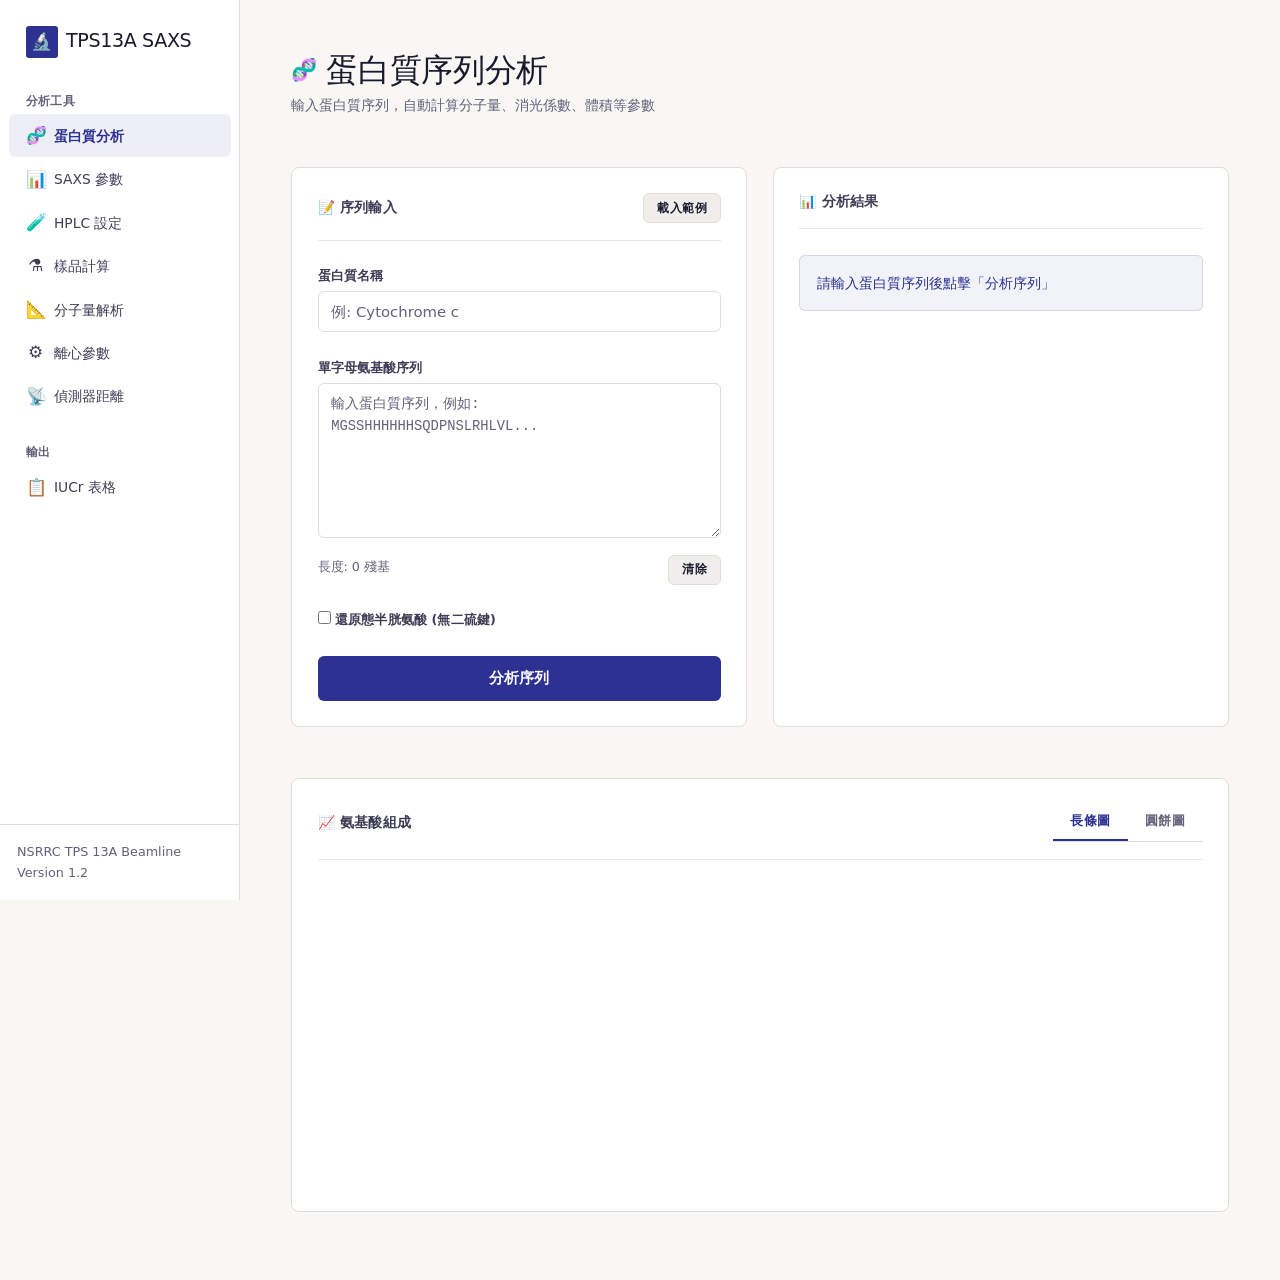
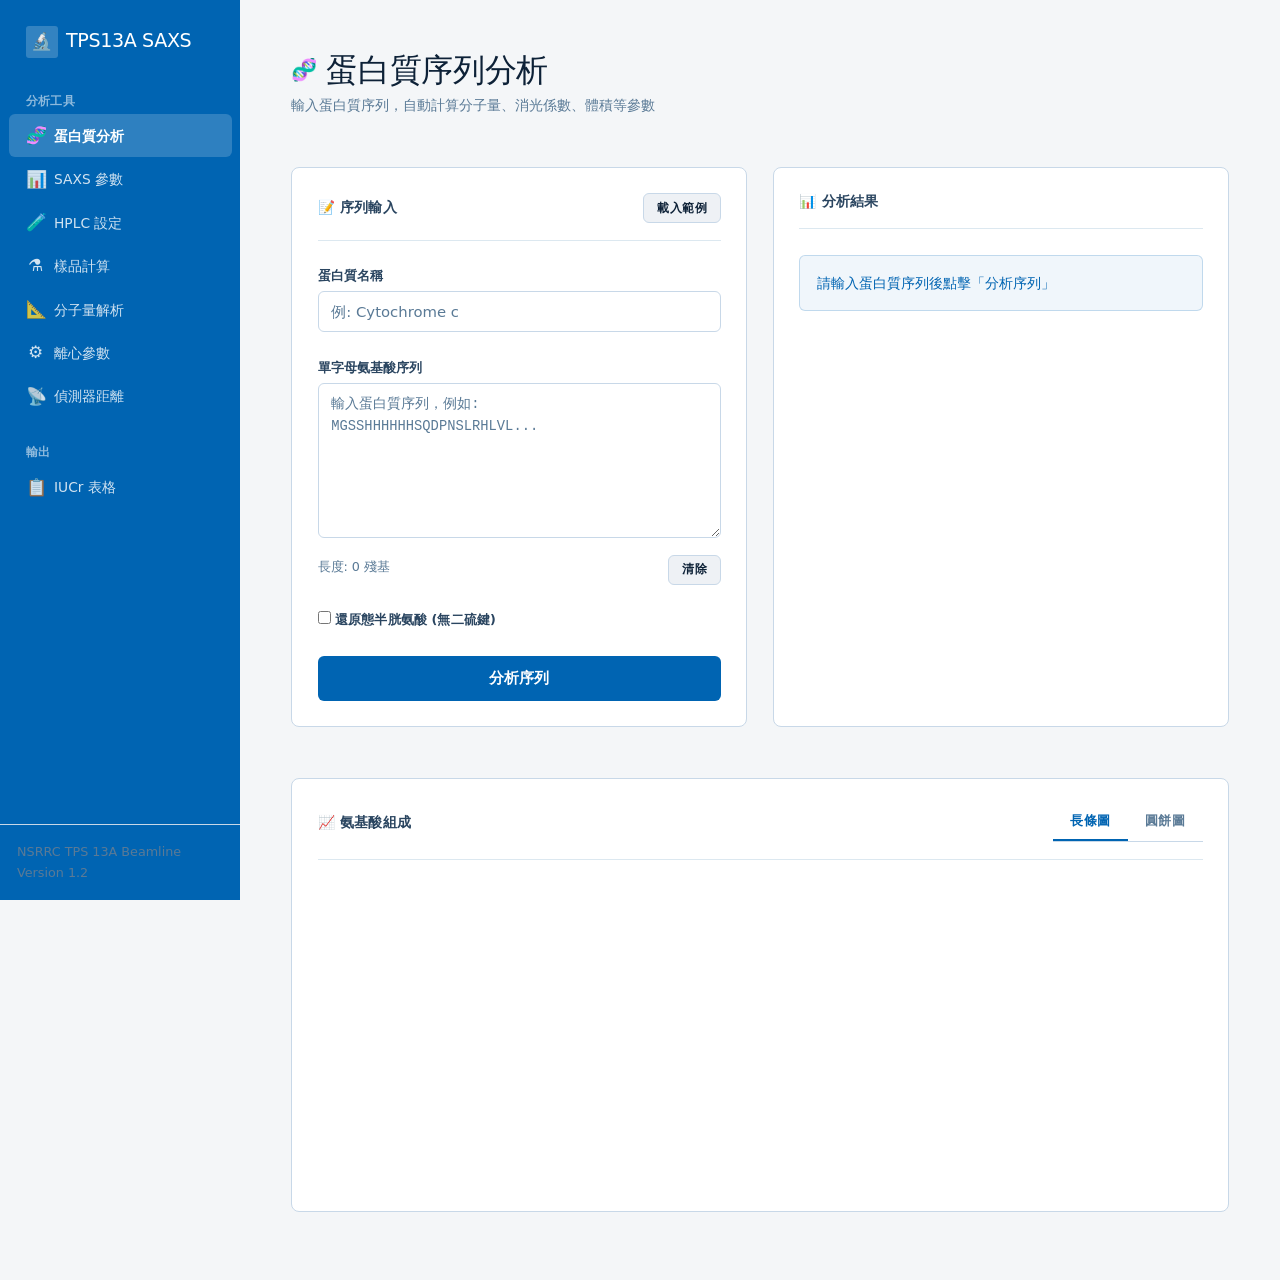

feat: redesign with blue-to-lime color palette (#0064B2 → #B8E986)

--- a/saxs-calculator/css/styles.css
+++ b/saxs-calculator/css/styles.css
@@ -5,42 +5,42 @@
 
 /* ===== CSS Variables ===== */
 :root {
-    /* Surface Colors — warm paper tones */
-    --color-bg-primary: #f8f7f4;
+    /* Surface Colors — clean neutral whites */
+    --color-bg-primary: #f4f6f8;
     --color-bg-secondary: #ffffff;
-    --color-bg-tertiary: #f0eeeb;
+    --color-bg-tertiary: #eef1f5;
     --color-bg-card: #ffffff;
-    --color-bg-hover: #f0eeeb;
+    --color-bg-hover: #eef1f5;
 
-    /* Accent — deep royal blue (trustworthy, scientific) */
-    --color-accent-primary: #2d3192;
-    --color-accent-primary-light: #4a4ec4;
-    --color-accent-secondary: #1a7a4c;
-    --color-accent-secondary-dark: #15623d;
+    /* Accent — blue-to-lime scientific palette */
+    --color-accent-primary: #0064B2;
+    --color-accent-primary-light: #1F7AAB;
+    --color-accent-secondary: #7CBC96;
+    --color-accent-secondary-dark: #5DA69D;
     --color-accent-tertiary: #b45309;
     --color-accent-tertiary-dark: #92400e;
     --color-accent-danger: #c42b1c;
-    --color-accent-purple: #6b21a8;
-    --color-accent-pink: #be185d;
-    --color-accent-pink-hot: #db2777;
+    --color-accent-purple: #3E90A4;
+    --color-accent-pink: #5DA69D;
+    --color-accent-pink-hot: #3E90A4;
 
-    /* Text — deep navy tints, never pure black */
-    --color-text-primary: #1a1a2e;
-    --color-text-secondary: #3d3d56;
-    --color-text-muted: #62627a;
+    /* Text — deep slate, never pure black */
+    --color-text-primary: #0d2137;
+    --color-text-secondary: #2a4560;
+    --color-text-muted: #5a7a96;
     --color-text-on-accent: #fff;
     --color-text-on-accent-muted: rgba(255, 255, 255, 0.92);
     --color-text-on-accent-dim: rgba(255, 255, 255, 0.85);
     --color-text-on-accent-faint: rgba(255, 255, 255, 0.78);
 
-    /* Borders — warm gray */
-    --color-border: #e0ded9;
-    --color-border-light: #eae8e4;
+    /* Borders — cool blue-gray */
+    --color-border: #c8d8e8;
+    --color-border-light: #dce8f0;
 
-    /* Shadows — warm, subtle */
-    --shadow-sm: 0 1px 2px rgba(26, 26, 46, 0.06);
-    --shadow-md: 0 2px 8px rgba(26, 26, 46, 0.08);
-    --shadow-lg: 0 8px 24px rgba(26, 26, 46, 0.1);
+    /* Shadows — cool, subtle */
+    --shadow-sm: 0 1px 2px rgba(0, 100, 178, 0.06);
+    --shadow-md: 0 2px 8px rgba(0, 100, 178, 0.08);
+    --shadow-lg: 0 8px 24px rgba(0, 100, 178, 0.1);
 
     /* Spacing — 4px base, generous rhythm */
     --spacing-xs: 0.25rem;
@@ -168,8 +168,8 @@ a:hover {
 /* ===== Sidebar ===== */
 .sidebar {
     width: var(--sidebar-width);
-    background: var(--color-bg-secondary);
-    border-right: 1px solid var(--color-border);
+    background: #0064B2;
+    border-right: none;
     display: flex;
     flex-direction: column;
     position: fixed;
@@ -235,7 +235,7 @@ a:hover {
 .logo-icon {
     width: 32px;
     height: 32px;
-    background: var(--color-accent-primary);
+    background: rgba(255, 255, 255, 0.2);
     border-radius: var(--radius-sm);
     display: flex;
     align-items: center;
@@ -246,7 +246,7 @@ a:hover {
 .logo-text {
     font-family: var(--font-display);
     font-size: 1.125rem;
-    color: var(--color-text-primary);
+    color: #ffffff;
     letter-spacing: -0.02em;
 }
 
@@ -258,9 +258,9 @@ a:hover {
 
 .sidebar-footer {
     padding: var(--spacing-md) var(--spacing-lg);
-    border-top: 1px solid var(--color-border);
+    border-top: 1px solid rgba(255, 255, 255, 0.15);
     font-size: 0.75rem;
-    color: var(--color-text-muted);
+    color: rgba(255, 255, 255, 0.6);
     letter-spacing: 0.02em;
     text-transform: uppercase;
 }
@@ -272,7 +272,7 @@ a:hover {
 .nav-section-title {
     font-size: 0.6875rem;
     font-weight: 700;
-    color: var(--color-text-muted);
+    color: rgba(255, 255, 255, 0.55);
     letter-spacing: 0.04em;
     padding: var(--spacing-sm) var(--spacing-md) var(--spacing-xs);
 }
@@ -283,7 +283,7 @@ a:hover {
     gap: var(--spacing-sm);
     padding: 0.45rem var(--spacing-md);
     border-radius: var(--radius-md);
-    color: var(--color-text-secondary);
+    color: rgba(255, 255, 255, 0.82);
     cursor: pointer;
     transition: background var(--transition-fast), color var(--transition-fast);
     margin-bottom: 1px;
@@ -297,18 +297,18 @@ a:hover {
 }
 
 .nav-item:hover {
-    background: var(--color-bg-hover);
-    color: var(--color-text-primary);
+    background: rgba(255, 255, 255, 0.12);
+    color: #ffffff;
 }
 
 .nav-item:focus-visible {
-    outline: 2px solid var(--color-accent-primary);
+    outline: 2px solid rgba(255, 255, 255, 0.6);
     outline-offset: -2px;
 }
 
 .nav-item.active {
-    background: rgba(45, 49, 146, 0.08);
-    color: var(--color-accent-primary);
+    background: rgba(255, 255, 255, 0.18);
+    color: #ffffff;
     font-weight: 600;
 }
 
@@ -440,8 +440,8 @@ a:hover {
     flex-shrink: 0;
 }
 
-.stat-icon.primary { background: rgba(45, 49, 146, 0.1); color: var(--color-accent-primary); }
-.stat-icon.success { background: rgba(26, 122, 76, 0.1); color: var(--color-accent-secondary); }
+.stat-icon.primary { background: rgba(0, 100, 178, 0.1); color: var(--color-accent-primary); }
+.stat-icon.success { background: rgba(124, 188, 150, 0.15); color: var(--color-accent-secondary); }
 .stat-icon.warning { background: rgba(180, 83, 9, 0.1); color: var(--color-accent-tertiary); }
 .stat-icon.danger { background: rgba(196, 43, 28, 0.1); color: var(--color-accent-danger); }
 
@@ -500,11 +500,11 @@ a:hover {
 }
 
 .gradient-stat--purple {
-    background: var(--color-accent-purple);
+    background: linear-gradient(135deg, #3E90A4 0%, #5DA69D 100%);
 }
 
 .gradient-stat--pink {
-    background: var(--color-accent-pink);
+    background: linear-gradient(135deg, #5DA69D 0%, #7CBC96 100%);
 }
 
 /* ===== Info Panels (Theory / Detector Suggestion) ===== */
@@ -515,11 +515,11 @@ a:hover {
 }
 
 .info-panel--success {
-    background: var(--color-accent-secondary);
+    background: linear-gradient(135deg, #0064B2 0%, #3E90A4 100%);
 }
 
 .info-panel--warning {
-    background: var(--color-accent-tertiary);
+    background: linear-gradient(135deg, #b45309 0%, #d97706 100%);
 }
 
 .info-panel-header {
@@ -631,15 +631,15 @@ a:hover {
 }
 
 .result-card--primary {
-    background: var(--color-accent-primary);
+    background: linear-gradient(135deg, #0064B2 0%, #1F7AAB 100%);
 }
 
 .result-card--success {
-    background: var(--color-accent-secondary);
+    background: linear-gradient(135deg, #5DA69D 0%, #7CBC96 100%);
 }
 
 .result-card--pink {
-    background: var(--color-accent-pink);
+    background: linear-gradient(135deg, #3E90A4 0%, #5DA69D 100%);
 }
 
 .result-card--warning {
@@ -754,7 +754,7 @@ a:hover {
 .form-select:focus {
     outline: none;
     border-color: var(--color-accent-primary);
-    box-shadow: 0 0 0 3px rgba(45, 49, 146, 0.12);
+    box-shadow: 0 0 0 3px rgba(0, 100, 178, 0.12);
 }
 
 .form-input::placeholder,
@@ -1171,15 +1171,15 @@ a:hover {
 }
 
 .alert-info {
-    background: rgba(45, 49, 146, 0.06);
-    border: 1px solid rgba(45, 49, 146, 0.15);
+    background: rgba(0, 100, 178, 0.06);
+    border: 1px solid rgba(0, 100, 178, 0.2);
     color: var(--color-accent-primary);
 }
 
 .alert-success {
-    background: rgba(26, 122, 76, 0.06);
-    border: 1px solid rgba(26, 122, 76, 0.15);
-    color: var(--color-accent-secondary);
+    background: rgba(124, 188, 150, 0.1);
+    border: 1px solid rgba(93, 166, 157, 0.25);
+    color: #2a7a5a;
 }
 
 .alert-warning {
@@ -1368,7 +1368,7 @@ a:hover {
     display: none;
     position: fixed;
     inset: 0;
-    background: rgba(26, 26, 46, 0.4);
+    background: rgba(0, 50, 100, 0.4);
     z-index: 99;
     opacity: 0;
     visibility: hidden;
@@ -1411,17 +1411,17 @@ a:hover {
     width: 100%;
     padding: var(--spacing-sm) 0;
     border: none;
-    border-top: 1px solid var(--color-border);
+    border-top: 1px solid rgba(255, 255, 255, 0.15);
     background: transparent;
-    color: var(--color-text-muted);
+    color: rgba(255, 255, 255, 0.6);
     cursor: pointer;
     font-size: 1rem;
     transition: color var(--transition-fast), background var(--transition-fast);
 }
 
 .sidebar-toggle:hover {
-    background: var(--color-bg-tertiary);
-    color: var(--color-text-primary);
+    background: rgba(255, 255, 255, 0.1);
+    color: #ffffff;
 }
 
 /* ===== Export Buttons ===== */
@@ -1472,7 +1472,7 @@ a:hover {
 
     body {
         background: white;
-        color: #1a1a2e;
+        color: #0d2137;
     }
 
     .card {
